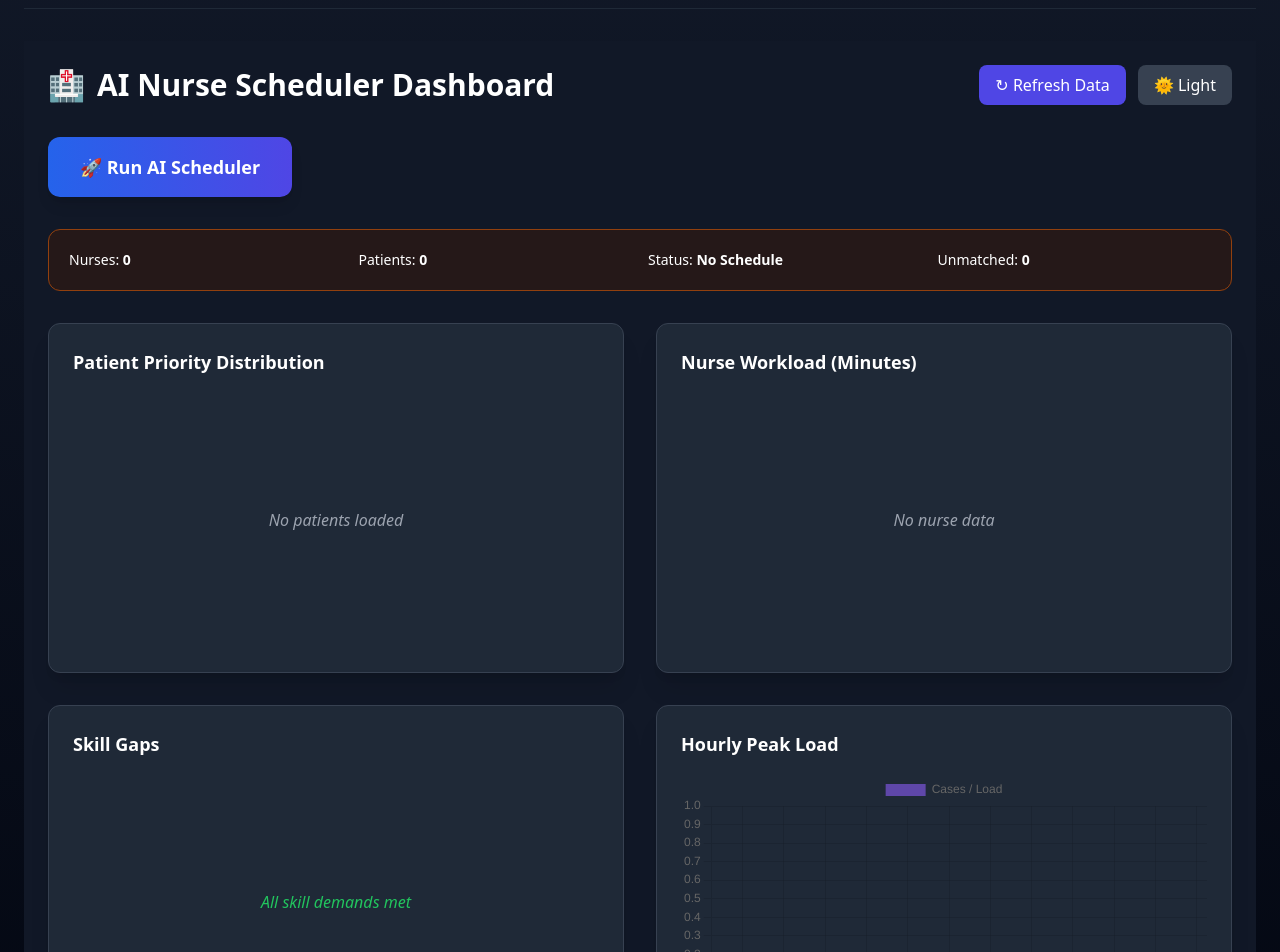
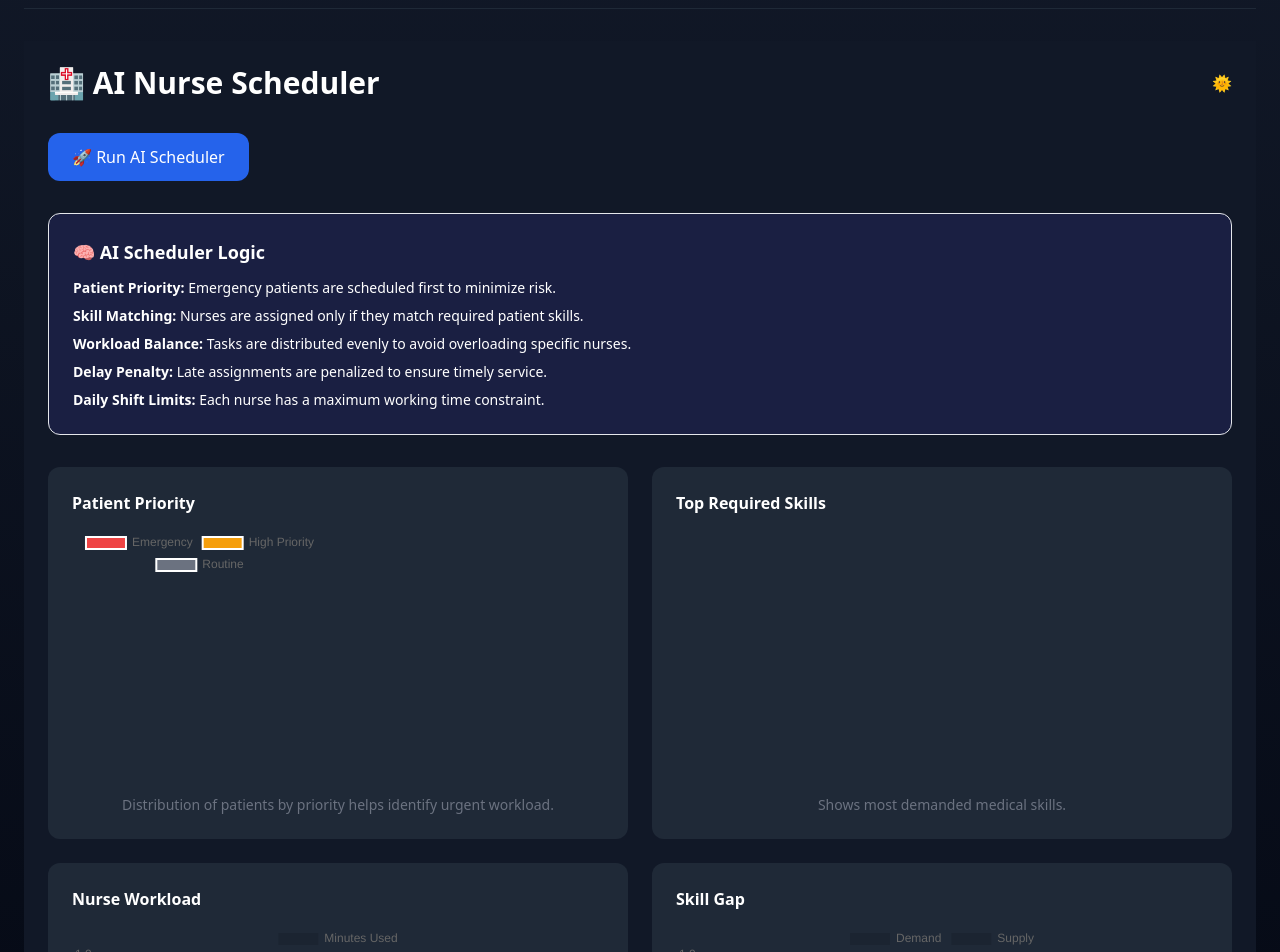
Before and after one commit to trinhtanhao0225/scheduler_project_fr, a React (Vite) app: page / in a window 1280 px wide. Shown: the part 60-1012 px from the top of the page. Built offline with nearby package versions, Linux system fonts and the light colour scheme; no server answers.

Commit message:
Update DashboardPage.jsx

```diff
--- a/src/components/DashboardPage.jsx
+++ b/src/components/DashboardPage.jsx
@@ -1,4 +1,4 @@
-import React, { useState, useEffect, useMemo } from "react";
+import React, { useState, useEffect } from "react";
 import { Bar, Doughnut, Pie } from "react-chartjs-2";
 import {
   Chart as ChartJS,
@@ -19,241 +19,176 @@ export default function DashboardPage({
   fetchSchedule,
   loading,
   nurses = [],
-  patients: propPatients = [],   // Dữ liệu từ App.jsx
+  patients: propPatients = [],
   result = null,
-  refreshData,                   // Hàm tải lại dữ liệu từ App.jsx
+  refreshData,
 }) {
-  // Local state để bổ trợ nếu cần fetch riêng, nhưng ưu tiên propPatients
   const [localPatients, setLocalPatients] = useState(propPatients);
   const [patientsLoading, setPatientsLoading] = useState(false);
-  const [patientsError, setPatientsError] = useState(null);
 
-  // Đồng bộ localPatients khi propPatients từ App.jsx thay đổi
-  useEffect(() => {
-    if (propPatients && propPatients.length > 0) {
-      setLocalPatients(propPatients);
-    }
-  }, [propPatients]);
-
-  // Hàm fetch nội bộ (chỉ dùng làm fallback hoặc khi nhấn nút refresh riêng)
-  const fetchPatientsInternal = async () => {
+  const fetchPatients = async () => {
     setPatientsLoading(true);
-    setPatientsError(null);
     try {
-      const baseUrl = import.meta.env.PROD ? 'https://140.115.59.61:8888' : '';
-      const res = await fetch(`${baseUrl}/api/patients`, {
-        headers: { "Accept": "application/json" }
-      });
-
-      const contentType = res.headers.get("content-type");
-      if (!res.ok || !contentType || !contentType.includes("application/json")) {
-        throw new Error(`Server returned HTML/Error instead of JSON`);
-      }
-
+      const res = await fetch("/api/patients");
       const data = await res.json();
       setLocalPatients(data || []);
     } catch (err) {
-      console.error("[Dashboard] Fetch error:", err);
-      setPatientsError(err.message);
+      console.error(err);
     } finally {
       setPatientsLoading(false);
     }
   };
 
+  useEffect(() => {
+    if (propPatients.length === 0 && localPatients.length === 0) {
+      fetchPatients();
+    }
+  }, []);
+
   const patients = localPatients;
 
-  // ── Tính toán dữ liệu (Tối ưu bằng useMemo để tránh giật) ──────────────────
-  const stats = useMemo(() => {
-    const assignedCount = result?.assignments?.length || 0;
-    const unmatched = result?.unmatched_patients || [];
-
-    const priority = {
+  // ===== DATA =====
+  const patientPriority = {
     emergency: patients.filter(p => p?.priority === "emergency").length,
     urgent: patients.filter(p => p?.priority === "urgent").length,
     routine: patients.filter(p => p?.priority === "routine").length,
   };
 
   const skillDemand = {};
-    [...patients, ...unmatched].forEach(p => {
+  patients.forEach(p => {
     p?.required_skills?.forEach(skill => {
       skillDemand[skill] = (skillDemand[skill] || 0) + 1;
     });
   });
 
-    const skillGap = Object.entries(skillDemand)
+  const topSkillsData = Object.entries(skillDemand)
+    .sort((a, b) => b[1] - a[1])
+    .slice(0, 8);
+
+  const skillGapData = Object.entries(skillDemand)
     .map(([skill, demand]) => ({
       skill,
       demand,
       supply: nurses.filter(n => n?.skills?.includes(skill)).length,
     }))
-      .filter(item => item.demand > item.supply)
-      .sort((a, b) => b.demand - a.supply);
+    .filter(item => item.demand > item.supply);
 
-    const hourlyLoad = Array(24).fill(0);
-    result?.assignments?.forEach(ass => {
-      if (ass?.visit_time) {
-        const hour = new Date(ass.visit_time).getHours();
-        hourlyLoad[hour] += 1;
-      }
-    });
+  // ===== CHART DATA =====
+  const patientPriorityChartData = {
+    labels: ["Emergency", "High Priority", "Routine"],
+    datasets: [{
+      data: [patientPriority.emergency, patientPriority.urgent, patientPriority.routine],
+      backgroundColor: ["#ef4444", "#f59e0b", "#6b7280"],
+    }],
+  };
 
-    return { assignedCount, unmatched, priority, skillGap, hourlyLoad, skillDemand };
-  }, [patients, nurses, result]);
+  const topSkillsChartData = {
+    labels: topSkillsData.map(([s]) => s),
+    datasets: [{
+      data: topSkillsData.map(([, c]) => c),
+    }],
+  };
 
-  // ── Cấu hình Biểu đồ ──────────────────────────────────────────────────────
   const loadChartData = {
-    labels: nurses.map(n => n?.full_name || "N/A"),
+    labels: nurses.map(n => n.full_name),
     datasets: [{
       label: "Minutes Used",
-      data: nurses.map(n => n?.current_minutes || 0),
-      backgroundColor: nurses.map(n => {
-        const pct = n?.max_minutes > 0 ? (n.current_minutes / n.max_minutes) * 100 : 0;
-        return pct > 90 ? "rgba(239, 68, 68, 0.75)" : pct > 70 ? "rgba(249, 115, 22, 0.75)" : "rgba(59, 130, 246, 0.75)";
-      }),
-      borderWidth: 1,
+      data: nurses.map(n => n.current_minutes || 0),
     }],
   };
 
   const skillGapChartData = {
-    labels: stats.skillGap.map(s => s.skill),
+    labels: skillGapData.map(s => s.skill),
     datasets: [
-      { label: "Demand", data: stats.skillGap.map(s => s.demand), backgroundColor: "rgba(239, 68, 68, 0.6)" },
-      { label: "Available", data: stats.skillGap.map(s => s.supply), backgroundColor: "rgba(34, 197, 94, 0.6)" },
+      { label: "Demand", data: skillGapData.map(s => s.demand) },
+      { label: "Supply", data: skillGapData.map(s => s.supply) },
     ],
-  };
-
-  const hourlyLoadChartData = {
-    labels: Array.from({ length: 24 }, (_, i) => `${i}h`),
-    datasets: [{
-      label: "Cases / Load",
-      data: stats.hourlyLoad,
-      backgroundColor: "rgba(139, 92, 246, 0.6)",
-    }],
-  };
-
-  const patientPriorityChartData = {
-    labels: ["Emergency", "High Priority", "Routine"],
-    datasets: [{
-      data: [stats.priority.emergency, stats.priority.urgent, stats.priority.routine],
-      backgroundColor: ["#ef4444", "#f59e0b", "#6b7280"],
-    }],
   };
 
   const commonOptions = {
     responsive: true,
     maintainAspectRatio: false,
-    plugins: { legend: { position: "top" } },
-    scales: { y: { beginAtZero: true } },
   };
 
   return (
-    <div className={`min-h-screen ${darkMode ? "bg-gray-900 text-white" : "bg-gray-50 text-gray-900"} p-6 space-y-8 transition-colors duration-300`}>
-      {/* Header */}
-      <div className="flex flex-col sm:flex-row justify-between items-start sm:items-center gap-4">
-        <h1 className="text-3xl font-bold flex items-center gap-3">
-          <span>🏥</span> AI Nurse Scheduler Dashboard
-        </h1>
-        <div className="flex gap-3 flex-wrap">
-          <button
-            onClick={() => {
-              if (refreshData) refreshData();
-              else fetchPatientsInternal();
-            }}
-            disabled={patientsLoading}
-            className="px-4 py-2 rounded-lg bg-indigo-600 hover:bg-indigo-700 text-white transition shadow-sm disabled:opacity-50"
-          >
-            {patientsLoading ? "Refreshing..." : "↻ Refresh Data"}
-          </button>
-          <button
-            onClick={toggleDarkMode}
-            className="px-4 py-2 rounded-lg bg-gray-200 dark:bg-gray-700 hover:bg-gray-300 dark:hover:bg-gray-600 transition"
-          >
-            {darkMode ? "🌞 Light" : "🌙 Dark"}
+    <div className={`min-h-screen ${darkMode ? "bg-gray-900 text-white" : "bg-gray-50"} p-6 space-y-8`}>
+
+      {/* HEADER */}
+      <div className="flex justify-between">
+        <h1 className="text-3xl font-bold">🏥 AI Nurse Scheduler</h1>
+        <button onClick={toggleDarkMode}>
+          {darkMode ? "🌞" : "🌙"}
         </button>
       </div>
+
+      {/* RUN */}
+      <button
+        onClick={fetchSchedule}
+        className="px-6 py-3 bg-blue-600 text-white rounded-xl"
+      >
+        🚀 Run AI Scheduler
+      </button>
+
+      {/* ===== AI LOGIC EXPLANATION ===== */}
+      <div className="bg-indigo-50 dark:bg-indigo-900/30 p-6 rounded-xl border">
+        <h2 className="font-bold text-lg mb-3">🧠 AI Scheduler Logic</h2>
+        <ul className="space-y-2 text-sm">
+          <li><strong>Patient Priority:</strong> Emergency patients are scheduled first to minimize risk.</li>
+          <li><strong>Skill Matching:</strong> Nurses are assigned only if they match required patient skills.</li>
+          <li><strong>Workload Balance:</strong> Tasks are distributed evenly to avoid overloading specific nurses.</li>
+          <li><strong>Delay Penalty:</strong> Late assignments are penalized to ensure timely service.</li>
+          <li><strong>Daily Shift Limits:</strong> Each nurse has a maximum working time constraint.</li>
+        </ul>
       </div>
 
-      {/* Action Button */}
-      <button
-        onClick={fetchSchedule}
-        disabled={loading}
-        className={`w-full sm:w-auto px-8 py-4 rounded-xl font-bold text-lg text-white transition-all shadow-lg ${loading ? "bg-gray-500 cursor-not-allowed" : "bg-gradient-to-r from-blue-600 to-indigo-600 hover:from-blue-700 hover:to-indigo-700"}`}
-      >
-        {loading ? "🚀 Running AI..." : "🚀 Run AI Scheduler"}
-      </button>
+      {/* ===== CHARTS ===== */}
+      <div className="grid grid-cols-1 lg:grid-cols-2 gap-6">
 
-      {/* Debug Panel */}
-      <div className="bg-amber-50 dark:bg-amber-950/40 p-5 rounded-xl border border-amber-200 dark:border-amber-800 text-sm">
-        <div className="grid grid-cols-2 sm:grid-cols-4 gap-4">
-          <div>Nurses: <strong>{nurses.length}</strong></div>
-          <div>Patients: <strong>{patients.length}</strong></div>
-          <div>Status: <strong>{result ? "Schedule Ready" : "No Schedule"}</strong></div>
-          <div>Unmatched: <strong>{stats.unmatched.length}</strong></div>
+        {/* PATIENT */}
+        <div className="bg-white dark:bg-gray-800 p-6 rounded-xl">
+          <h3 className="font-bold mb-3">Patient Priority</h3>
+          <div className="h-64">
+            <Doughnut data={patientPriorityChartData} />
           </div>
+          <p className="text-sm text-gray-500 mt-3 text-center">
+            Distribution of patients by priority helps identify urgent workload.
+          </p>
         </div>
 
-      {patientsError && (
-        <div className="bg-red-100 p-4 rounded-lg text-red-700 border border-red-300">
-          <strong>Error:</strong> {patientsError}
+        {/* SKILLS */}
+        <div className="bg-white dark:bg-gray-800 p-6 rounded-xl">
+          <h3 className="font-bold mb-3">Top Required Skills</h3>
+          <div className="h-64">
+            <Pie data={topSkillsChartData} />
           </div>
-      )}
-
-      {/* Charts Grid */}
-      <div className="grid grid-cols-1 lg:grid-cols-2 gap-8">
-        {/* Priority Chart */}
-        <div className="bg-white dark:bg-gray-800 p-6 rounded-xl shadow-xl border border-gray-200 dark:border-gray-700">
-          <h3 className="font-bold text-lg mb-4">Patient Priority Distribution</h3>
-          <div className="h-64">
-            {patients.length > 0 ? (
-              <Doughnut data={patientPriorityChartData} options={commonOptions} />
-            ) : (
-              <div className="h-full flex items-center justify-center text-gray-400 italic">No patients loaded</div>
-            )}
-          </div>
+          <p className="text-sm text-gray-500 mt-3 text-center">
+            Shows most demanded medical skills.
+          </p>
         </div>
 
-        {/* Workload Chart */}
-        <div className="bg-white dark:bg-gray-800 p-6 rounded-xl shadow-xl border border-gray-200 dark:border-gray-700">
-          <h3 className="font-bold text-lg mb-4">Nurse Workload (Minutes)</h3>
+        {/* WORKLOAD */}
+        <div className="bg-white dark:bg-gray-800 p-6 rounded-xl">
+          <h3 className="font-bold mb-3">Nurse Workload</h3>
           <div className="h-64">
-            {nurses.length > 0 ? (
             <Bar data={loadChartData} options={commonOptions} />
-            ) : (
-              <div className="h-full flex items-center justify-center text-gray-400 italic">No nurse data</div>
-            )}
           </div>
+          <p className="text-sm text-gray-500 mt-3 text-center">
+            Displays workload distribution across nurses.
+          </p>
         </div>
 
-        {/* Skill Gap Chart */}
-        <div className="bg-white dark:bg-gray-800 p-6 rounded-xl shadow-xl border border-gray-200 dark:border-gray-700">
-          <h3 className="font-bold text-lg mb-4">Skill Gaps</h3>
+        {/* SKILL GAP */}
+        <div className="bg-white dark:bg-gray-800 p-6 rounded-xl">
+          <h3 className="font-bold mb-3">Skill Gap</h3>
           <div className="h-64">
-            {stats.skillGap.length > 0 ? (
-              <Bar data={skillGapChartData} options={{ ...commonOptions, indexAxis: 'y' }} />
-            ) : (
-              <div className="h-full flex items-center justify-center text-green-500 italic">All skill demands met</div>
-            )}
+            <Bar data={skillGapChartData} options={commonOptions} />
           </div>
+          <p className="text-sm text-gray-500 mt-3 text-center">
+            Highlights shortage between demand and available skills.
+          </p>
         </div>
 
-        {/* Hourly Load */}
-        <div className="bg-white dark:bg-gray-800 p-6 rounded-xl shadow-xl border border-gray-200 dark:border-gray-700">
-          <h3 className="font-bold text-lg mb-4">Hourly Peak Load</h3>
-          <div className="h-64">
-            <Bar data={hourlyLoadChartData} options={commonOptions} />
       </div>
-        </div>
-      </div>
-
-      {/* AI Result JSON */}
-      {result && (
-        <div className="lg:col-span-2 bg-white dark:bg-gray-800 p-6 rounded-xl shadow-xl border border-gray-200 dark:border-gray-700">
-          <h3 className="font-bold text-lg mb-4">AI Scheduler Raw Output</h3>
-          <pre className="text-xs bg-gray-100 dark:bg-gray-900 p-4 rounded-lg overflow-auto max-h-60">
-            {JSON.stringify(result, null, 2)}
-          </pre>
-        </div>
-      )}
     </div>
   );
 }
```
Lines whose indentation alone changed are shown as unchanged.
